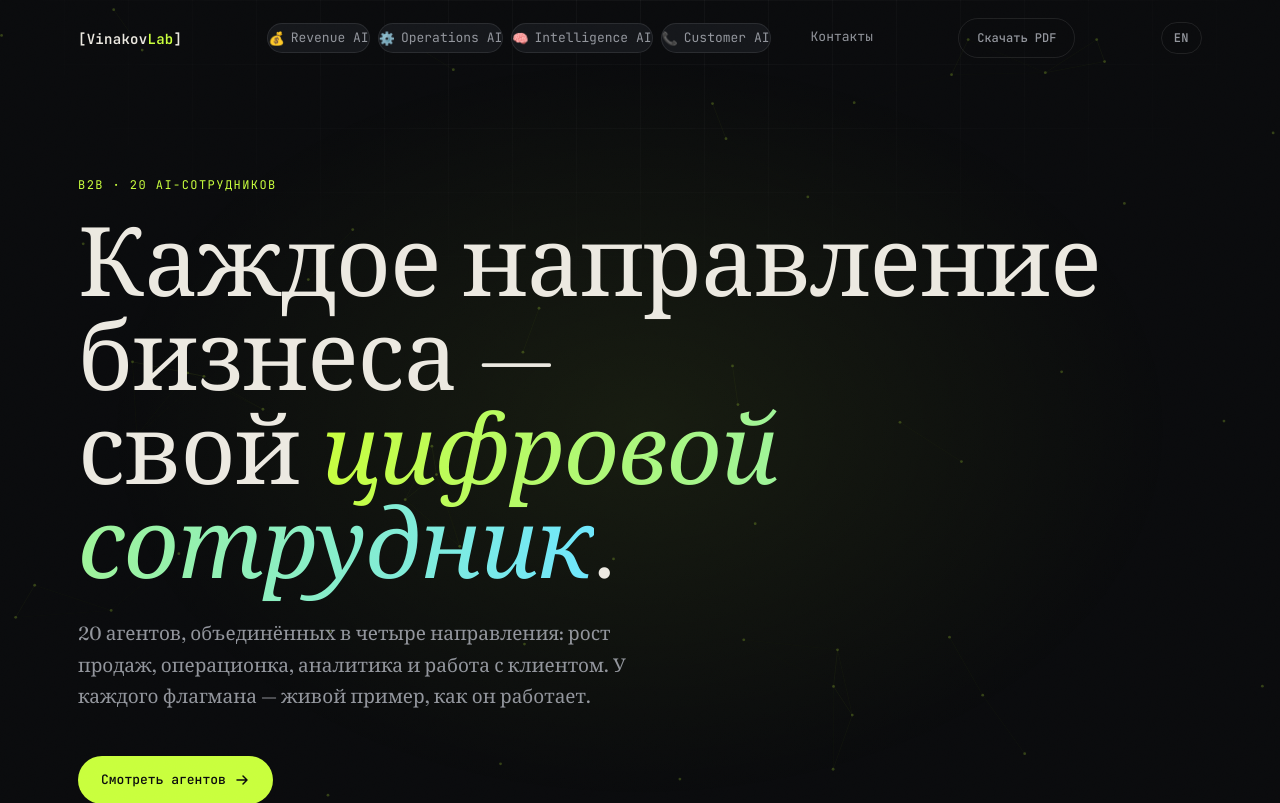
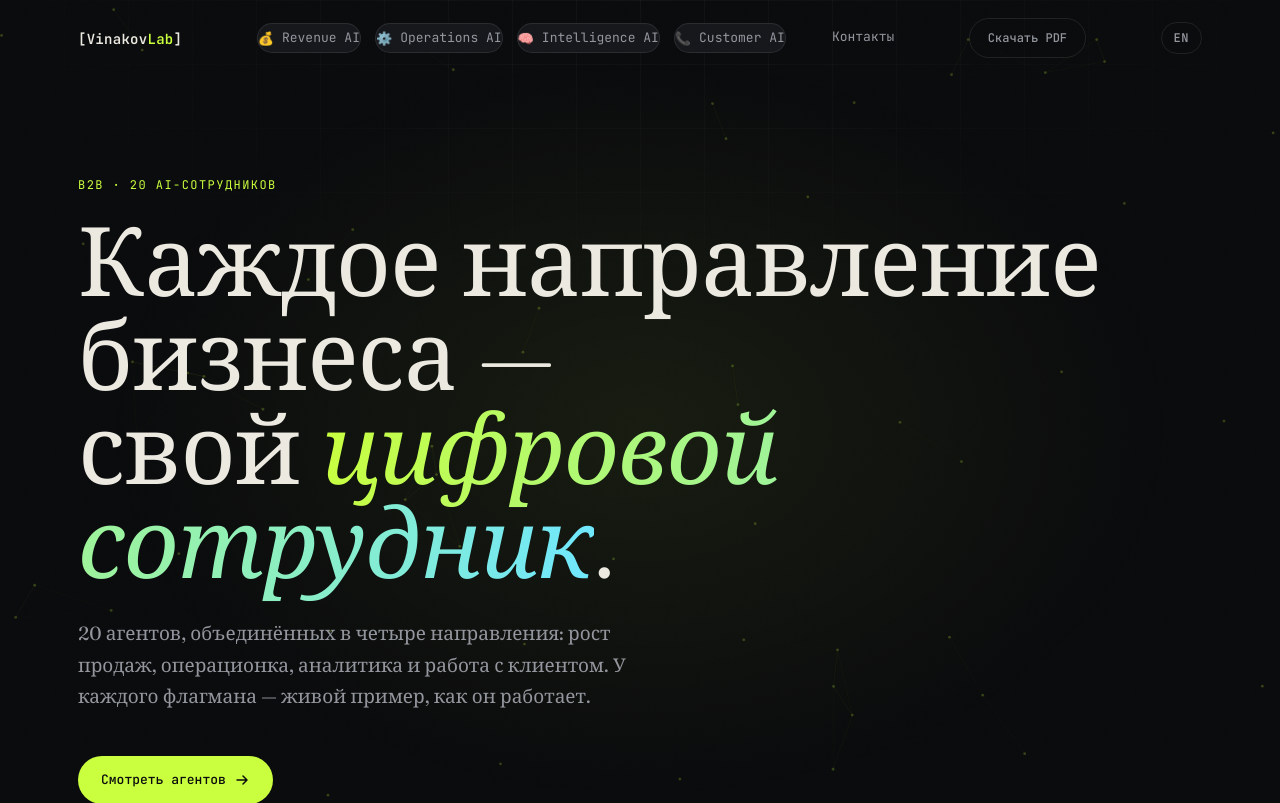
Before and after one commit to Hidan744/111, a web app: file index.html in a window 1280 px wide. Shown: the top 803 px of the page. Run offline with its HTML, style and script files only (its server is not run), Linux system fonts and the light colour scheme.

Commit message:
Widen spacing between header nav pills
Co-Authored-By: Claude Sonnet 5 <noreply@anthropic.com>
Claude-Session: https://claude.ai/code/session_01EB6pWiXLJfp4Y9Noxy6nWn

```diff
--- a/css/agents.css
+++ b/css/agents.css
@@ -26,18 +26,18 @@
 }
 
 /* ---- category pills in the header nav ---- */
-.nav-pills { display: flex; align-items: center; gap: 8px; flex-wrap: wrap; }
+.nav-pills { display: flex; align-items: center; gap: 14px; flex-wrap: wrap; }
 .nav-pill {
-  display: flex; align-items: center; gap: 6px;
+  display: flex; align-items: center; gap: 8px;
   font-family: var(--mono); font-size: 12px; color: var(--text-dim);
   border: 1px solid var(--border); background: var(--surface);
-  padding: 7px 13px; border-radius: 999px; white-space: nowrap;
+  padding: 7px 15px; border-radius: 999px; white-space: nowrap;
   transition: border-color 0.2s var(--ease), color 0.2s var(--ease), background 0.2s var(--ease);
 }
 .nav-pill::after { content: none; }
 .nav-pill .ico { font-size: 13px; line-height: 1; }
 .nav-pill:hover { border-color: var(--border-strong); color: var(--text); background: var(--surface-hover); }
-.main-nav .nav-contact { margin-left: 4px; }
+.main-nav .nav-contact { margin-left: 10px; }
 @media (max-width: 1180px) {
   .nav-pill span:not(.ico) { display: none; }
   .nav-pill { padding: 7px 10px; }
--- a/index-en.html
+++ b/index-en.html
@@ -25,7 +25,7 @@
 <link href="https://fonts.googleapis.com/css2?family=Fraunces:ital,opsz,wght@0,9..144,300;0,9..144,400;0,9..144,500;0,9..144,600;1,9..144,400;1,9..144,500&family=JetBrains+Mono:wght@400;500;600;700&display=swap" rel="stylesheet">
 
 <link rel="stylesheet" href="css/style.css?v=9">
-<link rel="stylesheet" href="css/agents.css?v=4">
+<link rel="stylesheet" href="css/agents.css?v=5">
 
 <link rel="icon" href="/favicon.ico" sizes="any">
 <link rel="icon" type="image/png" sizes="32x32" href="icons/icon-32.png">
--- a/index.html
+++ b/index.html
@@ -25,7 +25,7 @@
 <link href="https://fonts.googleapis.com/css2?family=Fraunces:ital,opsz,wght@0,9..144,300;0,9..144,400;0,9..144,500;0,9..144,600;1,9..144,400;1,9..144,500&family=JetBrains+Mono:wght@400;500;600;700&display=swap" rel="stylesheet">
 
 <link rel="stylesheet" href="css/style.css?v=9">
-<link rel="stylesheet" href="css/agents.css?v=4">
+<link rel="stylesheet" href="css/agents.css?v=5">
 
 <link rel="icon" href="/favicon.ico" sizes="any">
 <link rel="icon" type="image/png" sizes="32x32" href="icons/icon-32.png">
```
